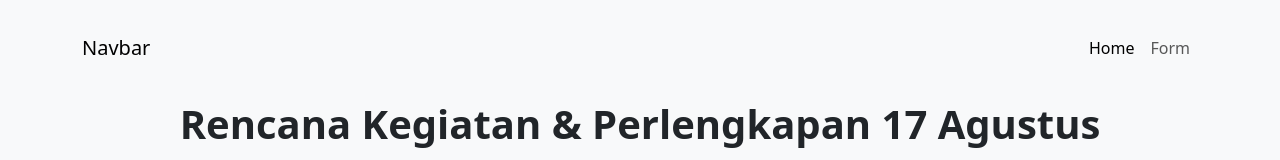
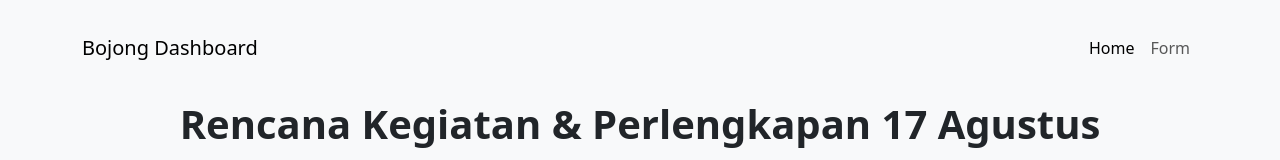
Before and after one commit to itsmebroarif/17an-bojong-lio, a plain HTML site: page index.html in a window 1280 px wide. Shown: the top 160 px of the page. Drawn offline with nearby package versions, Linux system fonts and the light colour scheme.

Commit message:
Update UI

```diff
--- a/index.html
+++ b/index.html
@@ -25,7 +25,7 @@
   <body>
     <nav class="navbar navbar-expand-lg bg-light mb-4">
       <div class="container">
-        <a class="navbar-brand" href="#">Navbar</a>
+        <a class="navbar-brand" href="#">Bojong Dashboard</a>
         <button
           class="navbar-toggler"
           type="button"
```
